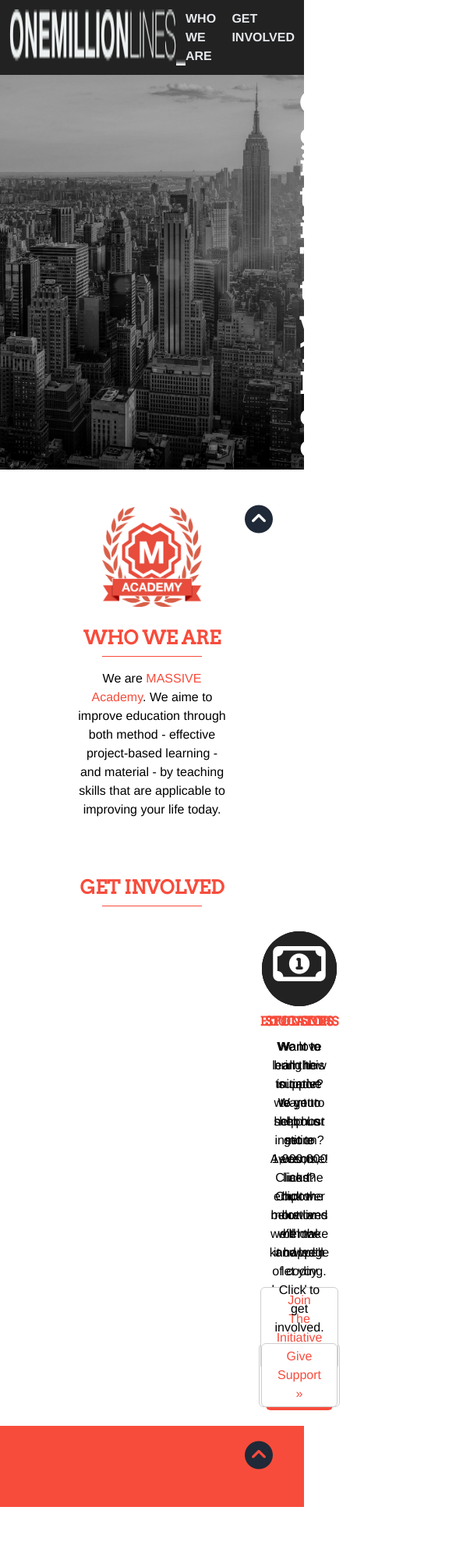
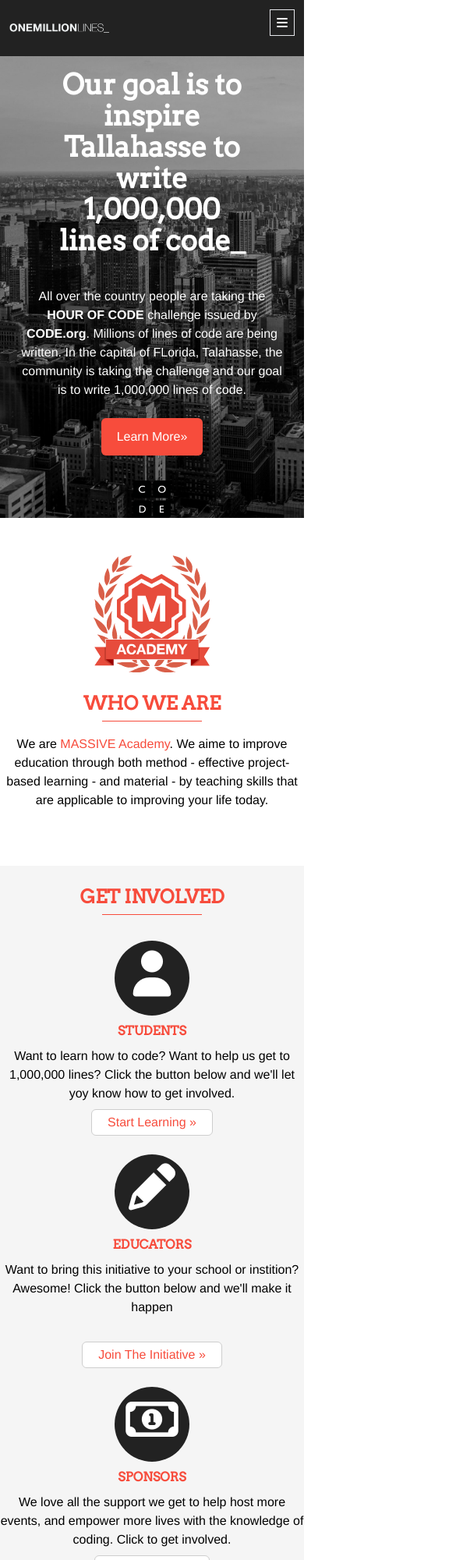
Before and after one commit to Swapaadeg/One-millions, a website: page index.html in a window 390 px wide. Shown: the top 2000 px of the page at 78% size, 585 px wide, since content can reach past the window. Before the commit the page ends 1932 px from the top, so only its background shows below. Drawn offline with Linux system fonts and the light colour scheme.

Commit message:
responsive

```diff
--- a/index.html
+++ b/index.html
@@ -8,68 +8,80 @@
     <link rel="stylesheet" href="assets/lib/all.min.css">
 </head>
 <body class="font-helvetica">
-    <header class="bg-graynew flex justify-around p-3">
-        <img src="assets/images/top-logo.png" alt="">
-        <ul class="flex gap-3">
-            <li class="text-gray-200 uppercase font-bold"><a href="">who we are</a> </li>
-            <li class="text-gray-200 uppercase font-bold"><a href="">get involved</a> </li>
+    <!-- NAVBAR -->
+    <header class="bg-graynew 2xl:flex-row flex justify-around p-3">
+        <img src="assets/images/top-logo.png" class="w-32 2xl:w-min object-contain" alt="">
+        <ul class="invisible 2xl:visible flex gap-3">
+            <li class="text-gray-200 uppercase font-bold hover:shadow-grayclair hover:shadow-xl transition-colors duration-900"><a href="">who we are</a> </li>
+            <li class="text-gray-200 uppercase font-bold hover:shadow-grayclair hover:shadow-xl transition-colors duration-900"><a href="">get involved</a> </li>
         </ul>
+        <div class="2xl:hidden">
+            <i class="fa-solid fa-bars text-white border p-2"></i>
+        </div>
     </header>
 
     <main>
-
-        <section class="bg-[url(../assets/images/hero-image.jpg)] bg-center bg-cover w-full h-[60vh] bg-top ">
-            <div class="text-white flex flex-col text-center items-center px-96 w-full ">
+        <!-- HERO -->
+        <section class="bg-[url(../assets/images/hero-image.jpg)] 2xl:bg-top bg-cover w-full xl:h-[60vh]">
+            <div class="text-white flex flex-col text-center items-center 2xl:px-96 w-full ">
                 <h1 class="font-arvo text-4xl p-4 w-3/4 font-semibold">Our goal is to inspire Tallahasse to write 1,000,000 lines of code_</h1>
-                <p class="w-3/4 p-6">All over the country people are taking the <strong>HOUR OF CODE</strong> challenge issued by <strong>CODE.org</strong>. Millions of lines of code are being written. In the capital of FLorida, Talahasse, the community is taking the challenge and our goal is to write 1,000,000 lines of code.</p>
-                <a href="learn" class="bg-orangenew px-5 py-3 rounded-md ">Learn More»</a>
+                <p class="2xl:w-3/4 p-6">All over the country people are taking the <strong>HOUR OF CODE</strong> challenge issued by <strong>CODE.org</strong>. Millions of lines of code are being written. In the capital of FLorida, Talahasse, the community is taking the challenge and our goal is to write 1,000,000 lines of code.</p>
+                <a href="learn" class="bg-orangenew px-5 py-3 rounded-md hover:bg-white hover:text-orangenew hover:shadow-orangenew hover:shadow-lg transition-colors duration-900">Learn More»</a>
                 <img src="assets/images/code.png" class="w-12 pt-8" alt="">
             </div>
         </section>
-
-        <section class="w-full mb-12">
+        <!-- LOGO ACADEMY +TEXT -->
+        <section class=" mb-12">
             <div class="flex flex-col text-center items-center pt-12">
-                <img src="assets/images/academy-brand-med.png" class="w-32 pb-6 relative" alt="">
-                <i class="fa-solid fa-circle-chevron-up text-gray-800 text-4xl absolute bottom-40 right-10 "></i>
+                <img src="assets/images/academy-brand-med.png" class="2xl:w-32 pb-6 relative" alt="">
+                <div class="2xl:visible invisible">
+                    <i class="fa-solid fa-circle-chevron-up text-gray-800 text-4xl absolute bottom-40 right-10 "></i>
+                </div>
                 <h2 class="font-arvo text-2xl uppercase text-orangenew font-semibold relative">Who we are</h2>
-                <p class="w-2/4 py-6">We are <span class="text-orangenew">MASSIVE Academy</span>. We aime to improve education through both method - effective project-based learning - and material - by teaching skills that are applicable to improving your life today.</p>
+                <p class="2xl:w-2/4 py-6">We are <span class="text-orangenew">MASSIVE Academy</span>. We aime to improve education through both method - effective project-based learning - and material - by teaching skills that are applicable to improving your life today.</p>
             </div>
         </section>
-
-        <section class="flex text-center flex-col">
+        <!-- CARD -->
+        <section class="text-center bg-bggray pt-6">
             <h2 class="font-arvo text-2xl uppercase text-orangenew font-semibold mb-10">Get involved</h2>
-            <div class="flex justify-between px-96">
-                <div class="flex flex-col items-center w-1/4">
+            <!-- LES 3 CARDS -->
+            <div class="2xl:flex-row 2xl:justify-between flex flex-col items-center 2xl:px-96">
+                <!-- CARD 1 -->
+                <div class="flex flex-col items-center 2xl:w-1/4">
                     <div class="flex justify-center bg-graynew rounded-full w-24 h-24">
                         <i class="fa-solid fa-user text-6xl mt-3 text-white"></i>
                     </div>
                     <h3 class="font-arvo text-orangenew uppercase font-semibold mb-2 mt-2">Students</h3>
                     <p class="mb-2">Want to learn how to code? Want to help us get to 1,000,000 lines? Click the button below and we'll let yoy know how to get involved.</p>
-                    <a href="learning" class="bg-white text-orangenew px-5 py-1 rounded-md border border-grayclair" >Start Learning »</a>
+                    <a href="learning" class="bg-white text-orangenew px-5 py-1 rounded-md border border-grayclair hover:bg-orangenew hover:text-white hover:shadow-lg hover:shadow-orangenew transition-colors duration-900 mb-6" >Start Learning »</a>
                 </div>
-                <div class="flex flex-col items-center w-1/4">
+                <!-- CARD 2 -->
+                <div class="flex flex-col items-center 2xl:w-1/4">
                     <div class="bg-graynew rounded-full w-24 h-24 ">
                         <i class="fa-solid fa-pencil text-6xl text-white mt-3"></i>
                     </div>
                     <h3 class="font-arvo text-orangenew uppercase font-semibold mb-2 mt-2">educators</h3>
                     <p class="mb-8">Want to bring this initiative to your school or instition? Awesome! Click the button below and we'll make it happen</p>
-                    <a href="learning" class="bg-white text-orangenew px-5 py-1 rounded-md border border-grayclair" >Join The Initiative »</a>
+                    <a href="learning" class="bg-white text-orangenew px-5 py-1 rounded-md border border-grayclair hover:bg-orangenew hover:text-white hover:shadow-lg hover:shadow-orangenew transition-colors duration-900 mb-6" >Join The Initiative »</a>
                 </div>
-                <div class="flex flex-col items-center w-1/4">
+                <!-- CARD 3 -->
+                <div class="flex flex-col items-center 2xl:w-1/4">
                     <div class="bg-graynew rounded-full w-24 h-24 ">
                         <i class="fa-sharp-duotone fa-regular fa-money-bill-1 text-6xl text-white mt-3"></i>
                     </div>
                     <h3 class="font-arvo text-orangenew uppercase font-semibold mb-2 mt-2">Sponsors</h3>
                     <p class="mb-2">We love all the support we get to help host more events, and empower more lives with the knowledge of coding. Click to get involved.</p>
-                    <a href="learning" class="bg-white text-orangenew px-5 py-1 rounded-md border border-grayclair" >Give Support »</a>
+                    <a href="learning" class="bg-white text-orangenew px-5 py-1 rounded-md border border-grayclair hover:bg-orangenew hover:text-white hover:shadow-lg hover:shadow-orangenew transition-colors duration-900 mb-6" >Give Support »</a>
                 </div>
             </div>
         </section>
     </main>
 
-    <footer class="bg-orangenew mt-6 pt-20 pb-6 relative">
-        <img src="assets/images/one-million-bottom-brand.png" class="px-72  " alt="">
-        <i class="fa-solid fa-circle-chevron-up text-gray-800 text-4xl absolute right-10 bottom-12 md:hidden"></i>
+    <footer class="bg-orangenew pt-20 pb-6 relative">
+        <img src="assets/images/one-million-bottom-brand.png" class="w-min 2xl:w-min object-contain 2xl:px-96" alt="">
+        <div class="2xl:hidden">
+            <i class="fa-solid fa-circle-chevron-up text-gray-800 text-4xl absolute right-5 bottom-12 2xl:hidden"></i>
+        </div>
     </footer>
 </body>
 </html>
--- a/tailwind.config.js
+++ b/tailwind.config.js
@@ -11,6 +11,7 @@
         orangenew: '#f74c3c',
         graynew: '#222222',
         grayclair: '#cecece',
+        bggray: '#f5f5f5',
       },
     },
   },
```
Also changed, not shown: dist/styles.css.
